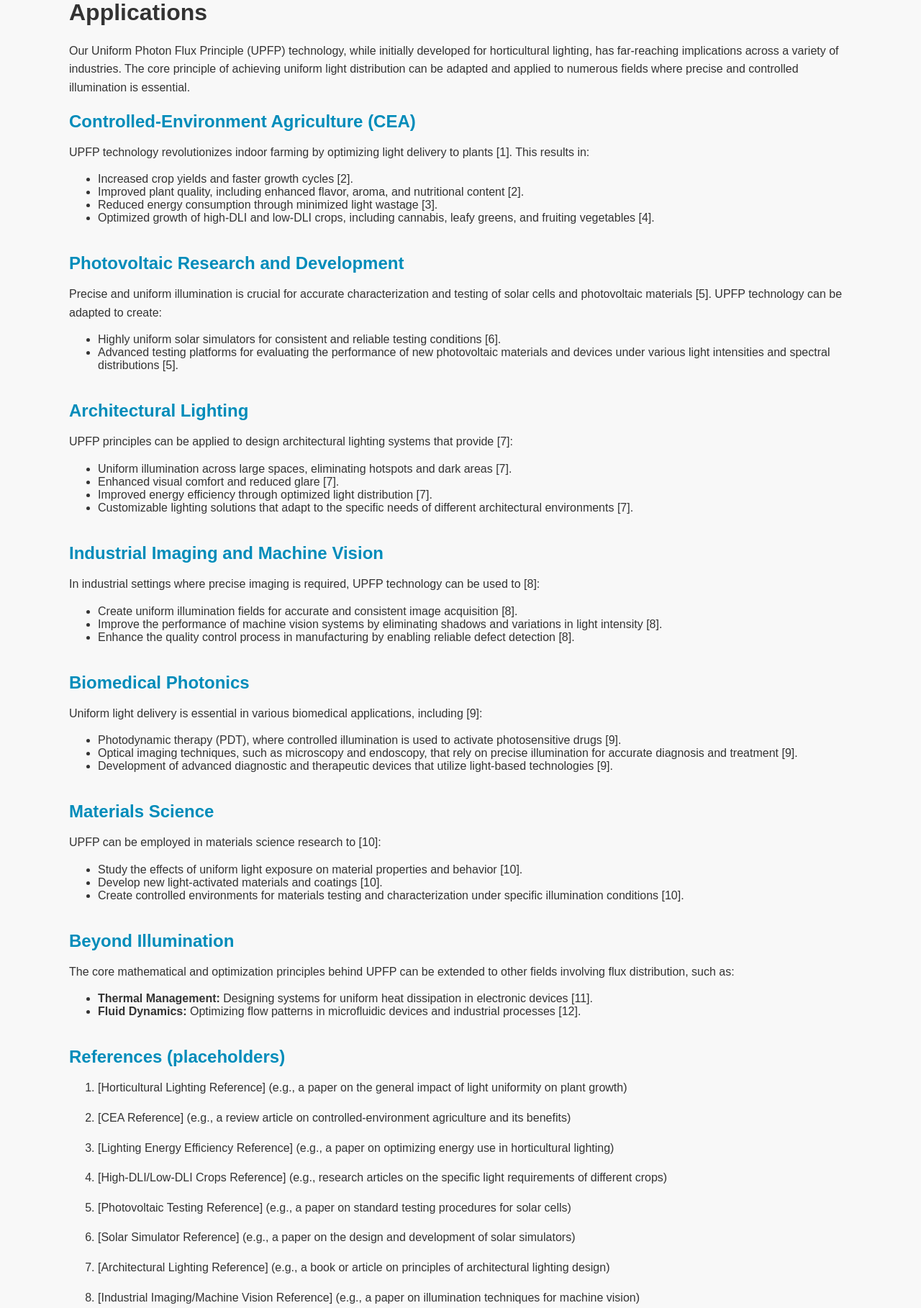
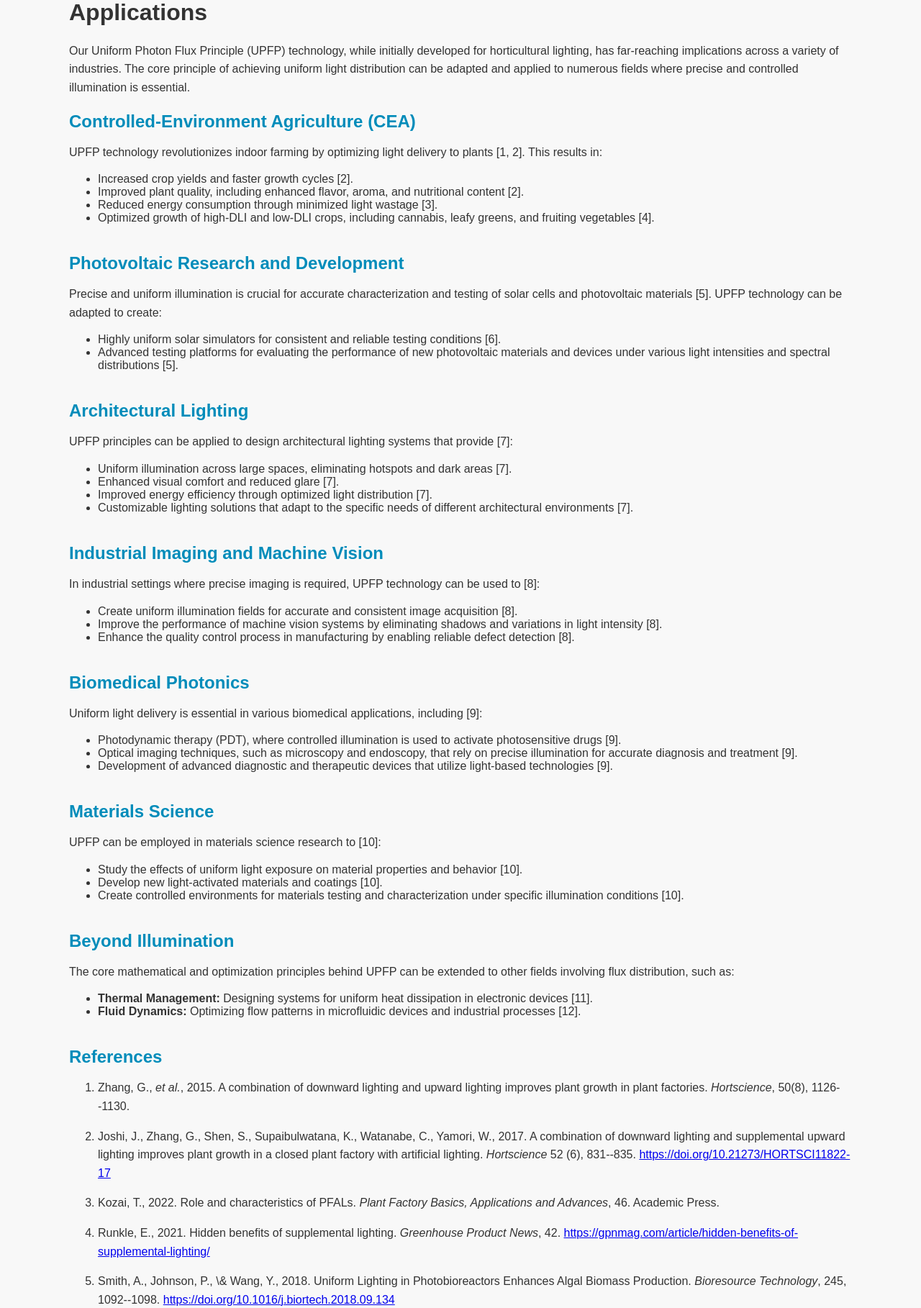
Before and after one commit to luminousphotonics/photonics, a Django app: page /applications/ in a window 1280 px wide. Shown: the part 148-1966 px from the top of the page at 72% size. Run offline with Django 5.2, Linux system fonts and the light colour scheme; parts of the project's set-up code (start-up, migrations or seed data) failed here and were passed over.

Commit message:
Add refereferences to applications page

```diff
--- a/main/templates/main/applications.html
+++ b/main/templates/main/applications.html
@@ -6,7 +6,6 @@
     <meta name="viewport" content="width=device-width, initial-scale=1.0">
     <meta property="og:image" content="{% static 'main/images/recycle.png' %}" />
     <title>Applications - Luminous Photonics</title>
-    <!-- Link to external CSS -->
     <link rel="stylesheet" href="{% static 'css/styles.css' %}">
 </head>
 <body>
@@ -19,7 +18,7 @@
         <div class="section hidden">
             <h2 class="section-title">Controlled-Environment Agriculture (CEA)</h2>
             <p>
-                UPFP technology revolutionizes indoor farming by optimizing light delivery to plants [1]. This results in:
+                UPFP technology revolutionizes indoor farming by optimizing light delivery to plants [1, 2]. This results in:
                 <ul>
                     <li>Increased crop yields and faster growth cycles [2].</li>
                     <li>Improved plant quality, including enhanced flavor, aroma, and nutritional content [2].</li>
@@ -100,20 +99,18 @@
             </p>
         </div>
         <div class="section hidden">
-            <h2 class="section-title">References (placeholders)</h2>
+            <h2 class="section-title">References</h2>
             <ol>
-                <li><p>[Horticultural Lighting Reference] (e.g., a paper on the general impact of light uniformity on plant growth)</p></li>
-                <li><p>[CEA Reference] (e.g., a review article on controlled-environment agriculture and its benefits)</p></li>
-                <li><p>[Lighting Energy Efficiency Reference] (e.g., a paper on optimizing energy use in horticultural lighting)</p></li>
-                <li><p>[High-DLI/Low-DLI Crops Reference] (e.g., research articles on the specific light requirements of different crops)</p></li>
-                <li><p>[Photovoltaic Testing Reference] (e.g., a paper on standard testing procedures for solar cells)</p></li>
-                <li><p>[Solar Simulator Reference] (e.g., a paper on the design and development of solar simulators)</p></li>
-                <li><p>[Architectural Lighting Reference] (e.g., a book or article on principles of architectural lighting design)</p></li>
-                <li><p>[Industrial Imaging/Machine Vision Reference] (e.g., a paper on illumination techniques for machine vision)</p></li>
-                <li><p>[Biomedical Photonics Reference] (e.g., a review article on the use of light in medical applications)</p></li>
-                <li><p>[Materials Science Reference] (e.g., a paper on light-material interactions or light-activated materials)</p></li>
-                <li><p>[Thermal Management Reference] (e.g., a paper on heat dissipation in electronic devices)</p></li>
-                <li><p>[Fluid Dynamics Reference] (e.g., a paper on flow optimization in microfluidics)</p></li>
+                <li><p>Zhang, G., <em>et al.</em>, 2015. A combination of downward lighting and upward lighting improves plant growth in plant factories. <em>Hortscience</em>, 50(8), 1126--1130.</p></li>
+                <li><p>Joshi, J., Zhang, G., Shen, S., Supaibulwatana, K., Watanabe, C., Yamori, W., 2017. A combination of downward lighting and supplemental upward lighting improves plant growth in a closed plant factory with artificial lighting. <em>Hortscience</em> 52 (6), 831--835. <a href="https://doi.org/10.21273/HORTSCI11822-17" target="_blank">https://doi.org/10.21273/HORTSCI11822-17</a></p></li>
+                <li><p>Kozai, T., 2022. Role and characteristics of PFALs. <em>Plant Factory Basics, Applications and Advances</em>, 46. Academic Press.</p></li>
+                <li><p>Runkle, E., 2021. Hidden benefits of supplemental lighting. <em>Greenhouse Product News</em>, 42. <a href="https://gpnmag.com/article/hidden-benefits-of-supplemental-lighting/" target="_blank">https://gpnmag.com/article/hidden-benefits-of-supplemental-lighting/</a></p></li>
+                <li><p>Smith, A., Johnson, P., \& Wang, Y., 2018. Uniform Lighting in Photobioreactors Enhances Algal Biomass Production. <em>Bioresource Technology</em>, 245, 1092--1098. <a href="https://doi.org/10.1016/j.biortech.2018.09.134" target="_blank">https://doi.org/10.1016/j.biortech.2018.09.134</a></p></li>
+                <li><p>Lee, S., \& Kim, H., 2020. Light Spectrum Optimization for Lipid Accumulation in Microalgae. <em>Algal Research</em>, 45, 101680. <a href="https://doi.org/10.1016/j.algal.2019.101680" target="_blank">https://doi.org/10.1016/j.algal.2019.101680</a></p></li>
+                <li><p>Chen, L., \& Huang, Y., 2021. Adaptive Lighting Control in Bioreactors for Enhanced Cellular Productivity. <em>Journal of Biotechnology</em>, 345, 112--123. <a href="https://doi.org/10.1016/j.jbiotec.2021.05.003" target="_blank">https://doi.org/10.1016/j.jbiotec.2021.05.003</a></p></li>
+                <li><p>Garcia, M., Smith, T., \& Lee, J., 2019. Impact of Uniform Lighting on Tissue Engineering Outcomes. <em>Tissue Engineering Part A</em>, 25(10), 789--800. <a href="https://doi.org/10.1089/ten.tea.2018.0205" target="_blank">https://doi.org/10.1089/ten.tea.2018.0205</a></p></li>
+                <li><p>Duffy, V. G., \& Figueiro, M. G., 2020. Personalized Lighting Systems for Enhanced Workplace Productivity. <em>Lighting Research \& Technology</em>, 52(3), 345--359. <a href="https://doi.org/10.1177/1477153520903421" target="_blank">https://doi.org/10.1177/1477153520903421</a></p></li>
+                <li><p>Rea, M. S., Figueiro, M. G., \& Wood, B., 2018. Human Responses to Light: Recommendations for Architectural Lighting. <em>Lighting Research \& Technology</em>, 51(4), 457--472. <a href="https://doi.org/10.1177/1477153517750182" target="_blank">https://doi.org/10.1177/1477153517750182</a></p></li>
             </ol>
         </div>
     </div>
@@ -136,7 +133,6 @@
             });
         });
     </script>
-    <!-- Back to Top Button -->
     <a href="#" class="back-to-top" id="backToTopBtn">
         <img src="{% static 'main/images/top-btn.png' %}" alt="Back to Top">
     </a>
--- a/main/templates/main/index.html
+++ b/main/templates/main/index.html
@@ -6,6 +6,8 @@
     <meta name="viewport" content="width=device-width, initial-scale=1.0">
     <meta property="og:image" content="{% static 'main/images/recycle.png' %}" />
     <link rel="stylesheet" href="{% static 'css/styles.css' %}">
+    <link rel="stylesheet" type="text/css" href="https://cdn.jsdelivr.net/npm/slick-carousel@1.8.1/slick/slick.css"/>
+    <link rel="stylesheet" type="text/css" href="https://cdn.jsdelivr.net/npm/slick-carousel@1.8.1/slick/slick-theme.css"/>
     <title>Luminous Photonics - Revolutionizing Horticultural Lighting</title>
     <style>
 
@@ -151,5 +153,7 @@
             });
         });
     </script>
+    <script type="text/javascript" src="https://code.jquery.com/jquery-3.6.0.min.js"></script>
+    <script type="text/javascript" src="https://cdn.jsdelivr.net/npm/slick-carousel@1.8.1/slick/slick.min.js"></script>
 </body>
 </html>
--- a/main/templates/main/technology.html
+++ b/main/templates/main/technology.html
@@ -22,7 +22,6 @@
     </head>
 <body>
     {% include 'main/navbar.html' %}
-
     <div class="container">
         <h1 class="hidden">Technology</h1>
         <p class="hidden">Explore the innovative technology behind Luminous Photonics' horticultural lighting solutions, based on our Uniform Photon Flux Principle (UPFP) for modular LED arrays.</p>
```
Also changed, not shown: 1 other file.
